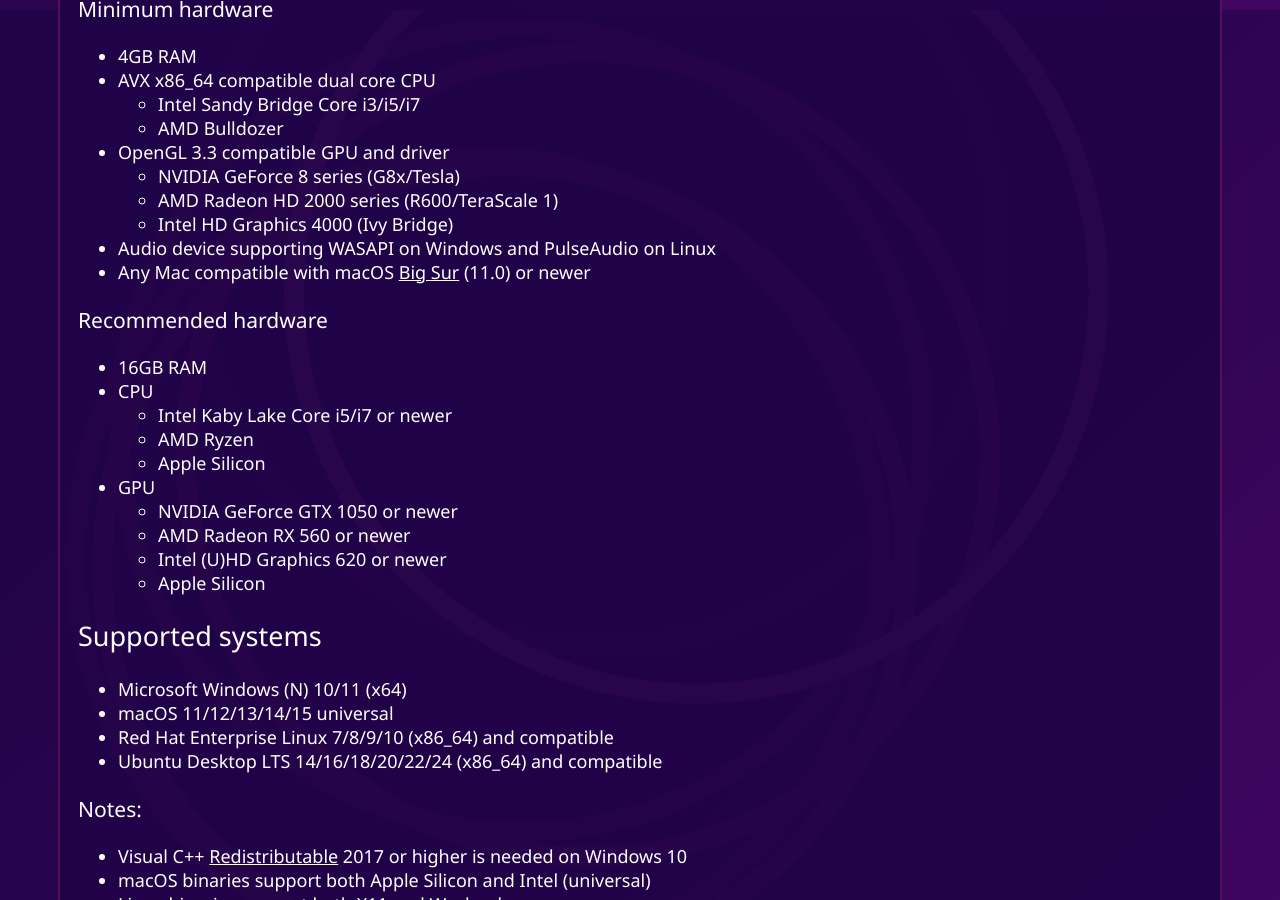
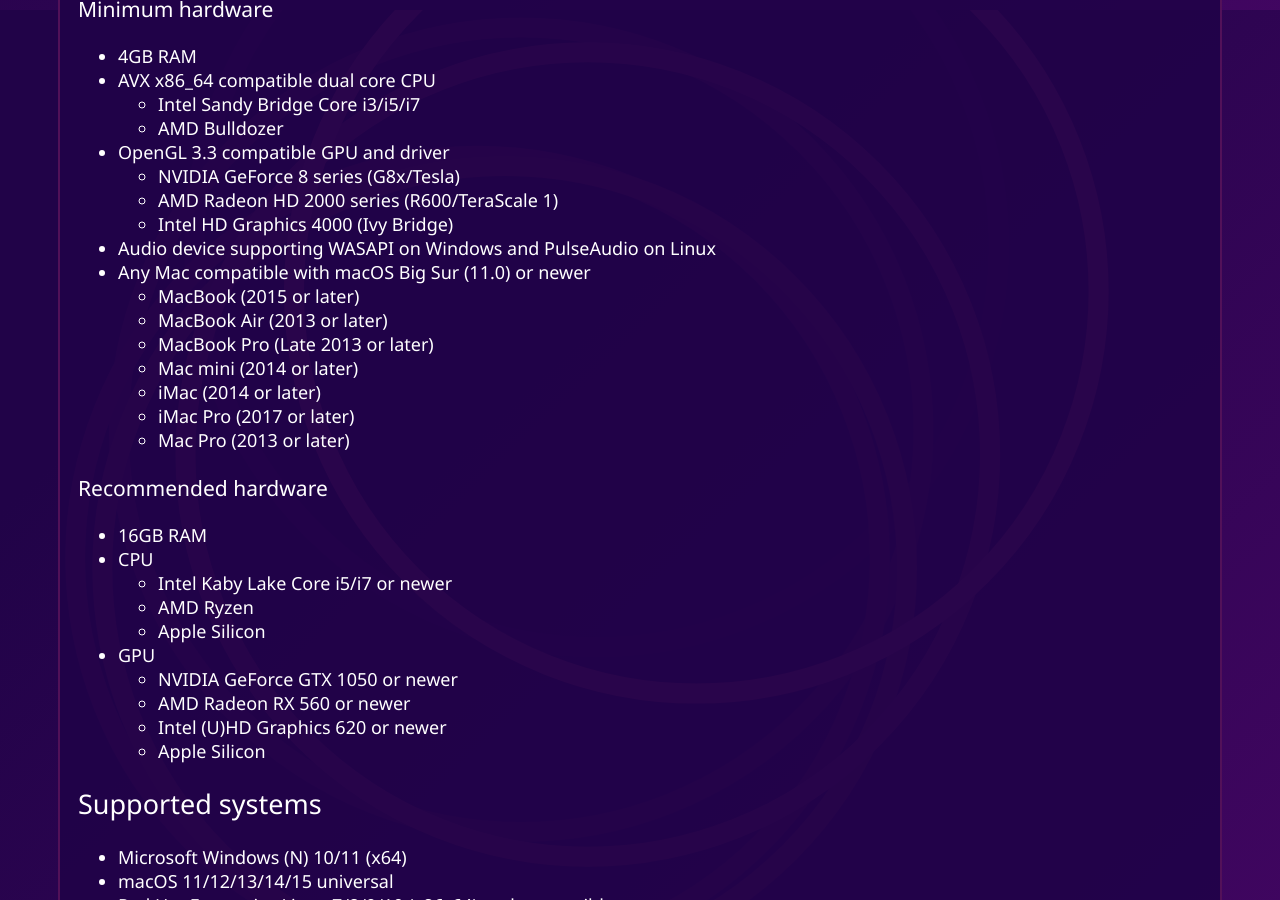
Before and after one commit to friction2d/friction2d.github.io, a Jekyll site: the page built from download.md, in a window 1280 px wide and 900 px high, scrolled down 990 px. Built offline with Jekyll 4.4.1, drawn with Linux system fonts in a browser that asks for light colours.

Commit message:
Update download.md

```diff
--- a/download.md
+++ b/download.md
@@ -17,7 +17,14 @@ permalink: download.html
   * AMD Radeon HD 2000 series (R600/TeraScale 1)
   * Intel HD Graphics 4000 (Ivy Bridge)
 * Audio device supporting WASAPI on Windows and PulseAudio on Linux
-* Any Mac compatible with macOS [Big Sur](https://support.apple.com/en-us/111980) (11.0) or newer
+* Any Mac compatible with macOS Big Sur (11.0) or newer
+  * MacBook (2015 or later)
+  * MacBook Air (2013 or later)
+  * MacBook Pro (Late 2013 or later)
+  * Mac mini (2014 or later)
+  * iMac (2014 or later)
+  * iMac Pro (2017 or later)
+  * Mac Pro (2013 or later)
 
 ### Recommended hardware
 
```
